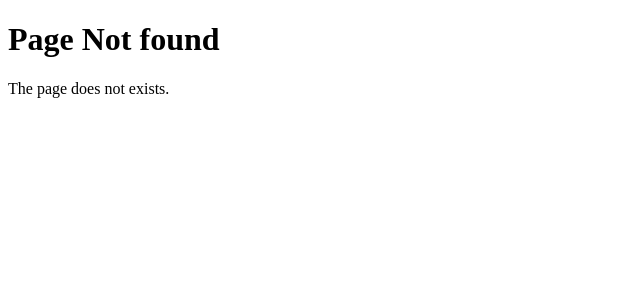
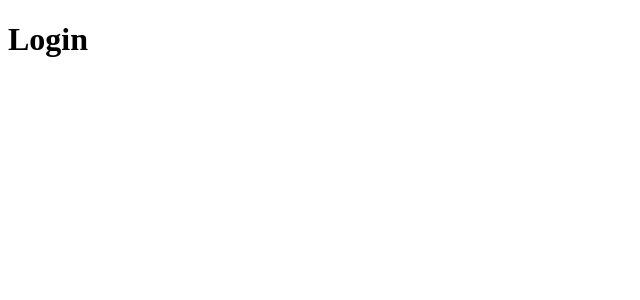
Before and after one commit to akalmannakarmi/next-try, a Next.js app: page /login in a window 1280 px wide. Before the commit this address had no page. Shown: the top 300 px of the page, without its empty margins (0-640 px from the left). Built offline with nearby package versions, Linux system fonts and the light colour scheme.

Commit message:
route groups

```diff
--- /dev/null
+++ b/src/app/(auth)/forgot-password/page.tsx
@@ -0,0 +1,3 @@
+export default function forgotPassword() {
+	return <h1>Forgot Password</h1>
+}
--- /dev/null
+++ b/src/app/(auth)/login/page.tsx
@@ -0,0 +1,3 @@
+export default function login() {
+	return <h1>Login</h1>
+}
--- /dev/null
+++ b/src/app/(auth)/register/page.tsx
@@ -0,0 +1,3 @@
+export default function register() {
+	return <h1>Register</h1>
+}
```
